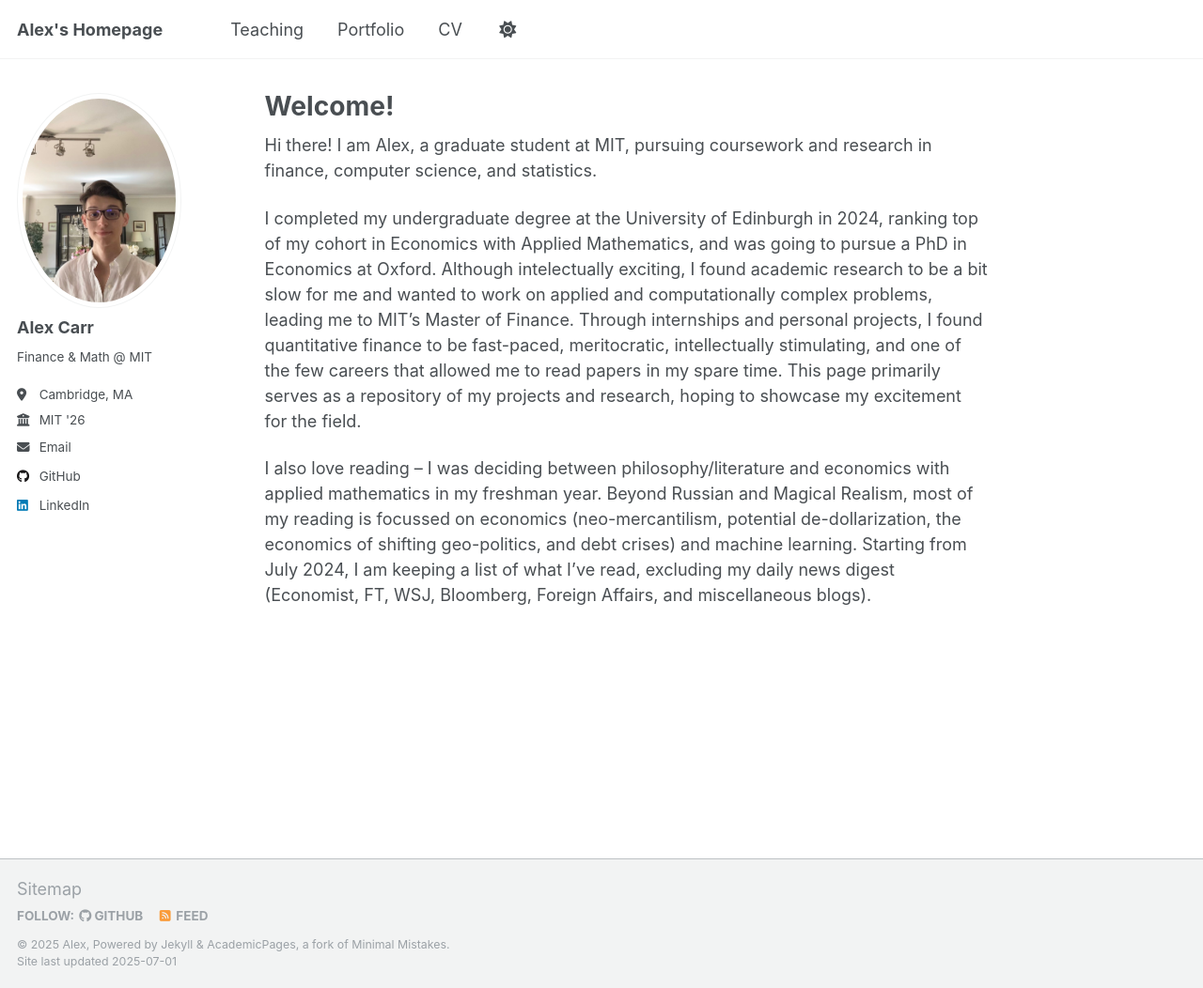
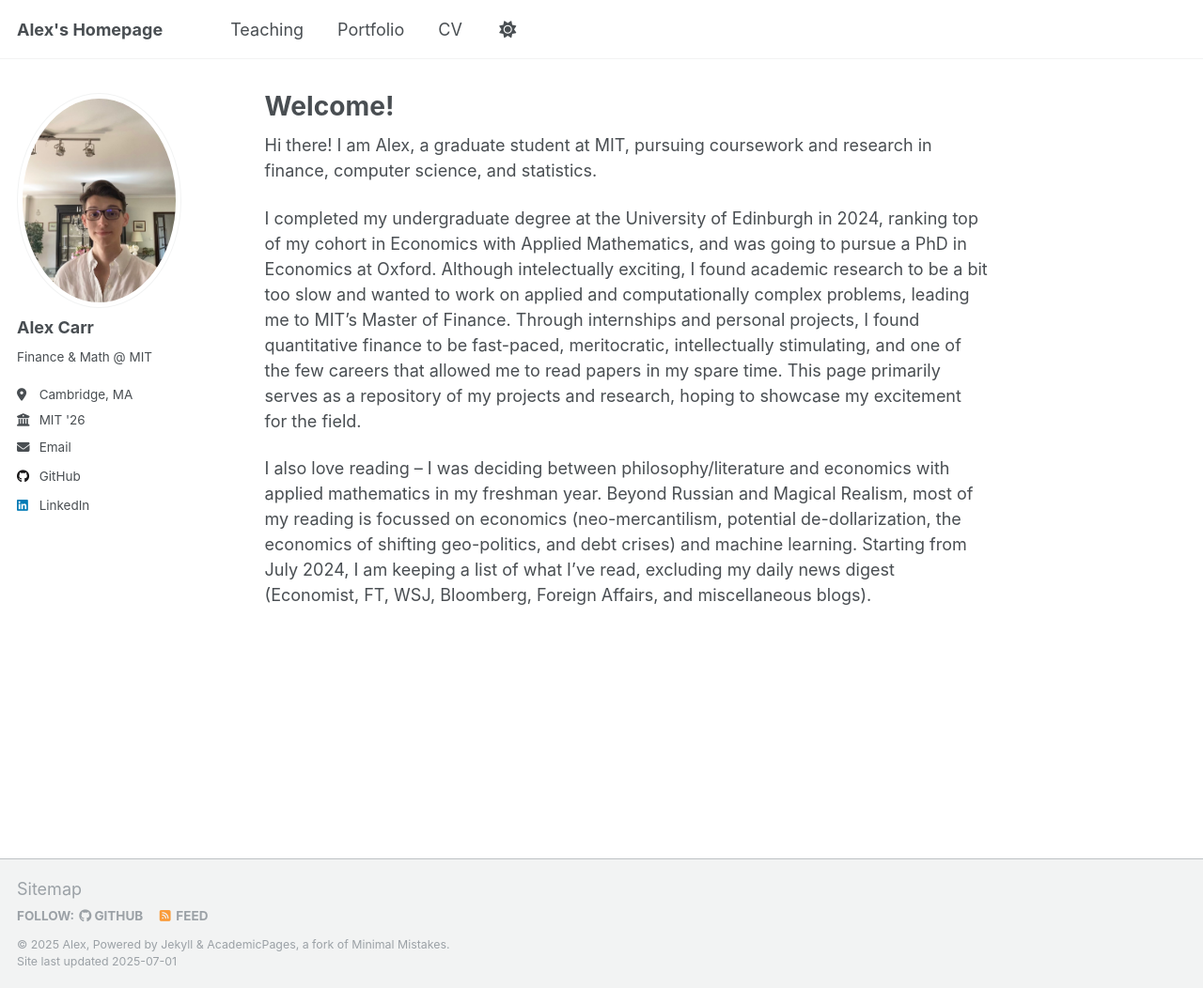
Before and after one commit to AlexandrCarr/AlexandrCarr.github.io, a Jekyll site: the page built from _pages/about.md, in a window 1280 px wide and 1052 px high. Shown: the whole window at 94% size. Built offline with Jekyll 4.4.1, drawn with Linux system fonts in a browser that asks for light colours.

Commit message:
Update about.md

```diff
--- a/_pages/about.md
+++ b/_pages/about.md
@@ -9,6 +9,6 @@ redirect_from:
 
 Hi there! I am Alex, a graduate student at MIT, pursuing coursework and research in finance, computer science, and statistics.
 
-I completed my undergraduate degree at the University of Edinburgh in 2024, ranking top of my cohort in Economics with Applied Mathematics, and was going to pursue a PhD in Economics at Oxford. Although intelectually exciting, I found academic research to be a bit slow for me and wanted to work on applied and computationally complex problems, leading me to MIT's Master of Finance. Through internships and personal projects, I found quantitative finance to be fast-paced, meritocratic, intellectually stimulating, and one of the few careers that allowed me to read papers in my spare time. This page primarily serves as a repository of my projects and research, hoping to showcase my excitement for the field.
+I completed my undergraduate degree at the University of Edinburgh in 2024, ranking top of my cohort in Economics with Applied Mathematics, and was going to pursue a PhD in Economics at Oxford. Although intelectually exciting, I found academic research to be a bit too slow and wanted to work on applied and computationally complex problems, leading me to MIT's Master of Finance. Through internships and personal projects, I found quantitative finance to be fast-paced, meritocratic, intellectually stimulating, and one of the few careers that allowed me to read papers in my spare time. This page primarily serves as a repository of my projects and research, hoping to showcase my excitement for the field.
 
 I also love reading – I was deciding between philosophy/literature and economics with applied mathematics in my freshman year. Beyond Russian and Magical Realism, most of my reading is focussed on economics (neo-mercantilism, potential de-dollarization, the economics of shifting geo-politics, and debt crises) and machine learning. Starting from July 2024, I am keeping a list of what I've read, excluding my daily news digest (Economist, FT, WSJ, Bloomberg, Foreign Affairs, and miscellaneous blogs).
```
